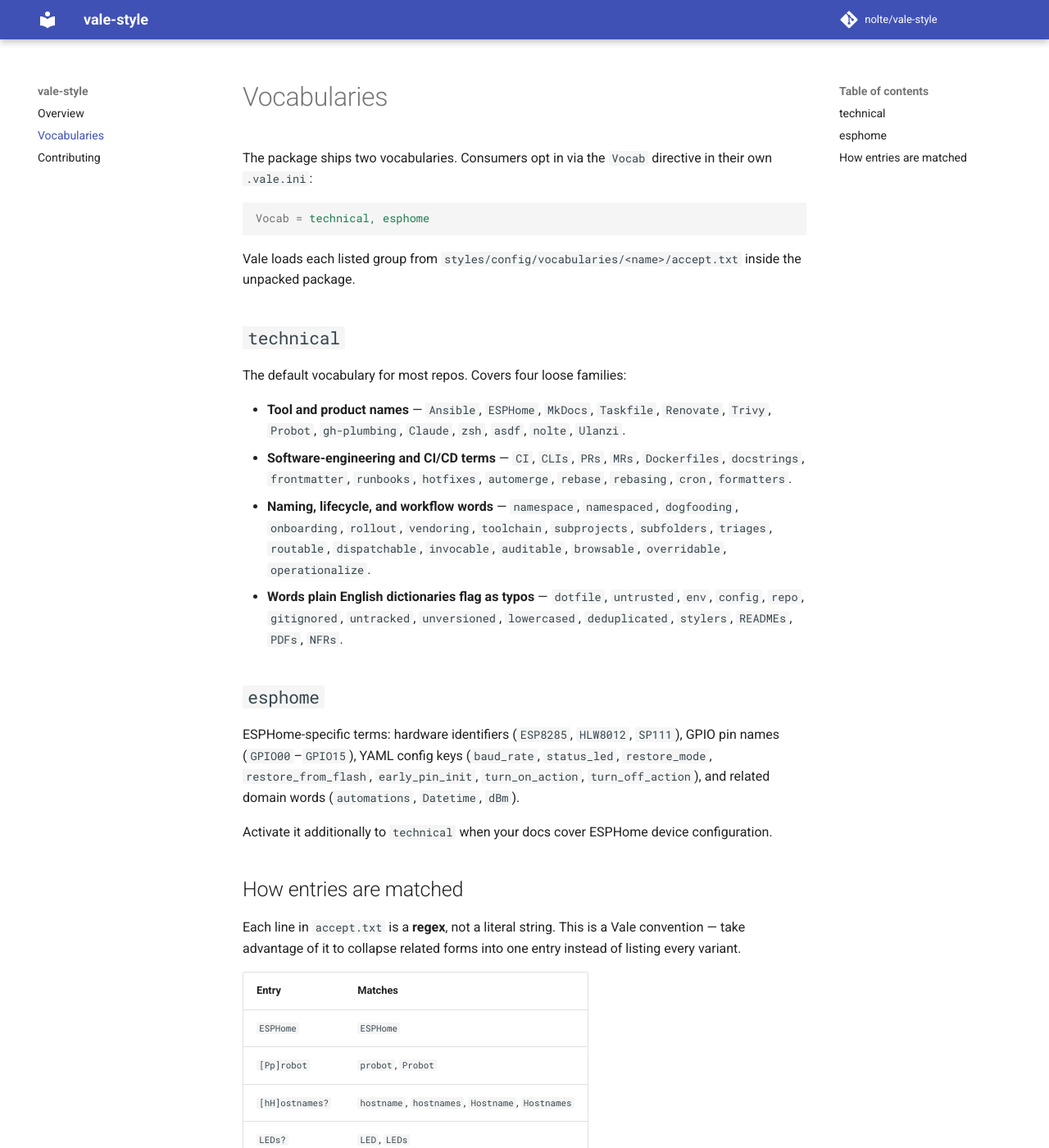
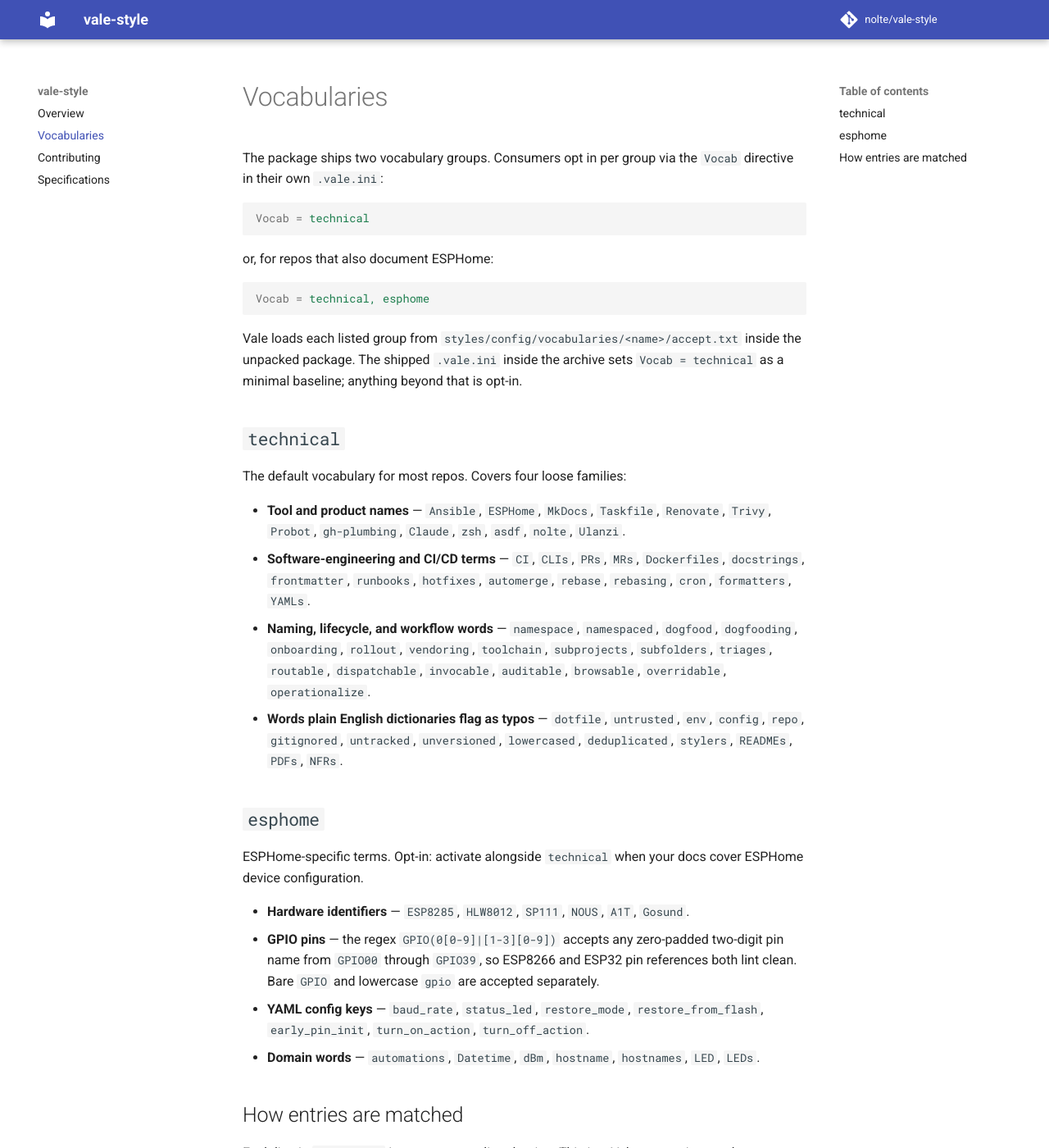
Before and after one commit to nolte/vale-style, an MkDocs documentation site: the page built from docs/vocabularies.md, in a window 1280 px wide and 1400 px high. Shown: the whole window at 82% size. Built offline with MkDocs 1.6.1 and Material for MkDocs 9.7.7, drawn with Linux system fonts in a browser that asks for light colours; comment, search, counter and statistics services are not loaded; some of the changed text lies outside the part shown.

Commit message:
Rework docs end-to-end against the curation spec
- Collapse the eight individual GPIO pin entries in the esphome vocab
  into one regex GPIO(0[0-9]|[1-3][0-9]) so ESP8266 and ESP32 pin names
  both lint clean, and update docs/vocabularies.md to describe that
  shape honestly (the previous "GPIO00–GPIO15" wording implied a
  continuous range that wasn't actually in the vocab).
- Mark esphome as explicit opt-in in docs/vocabularies.md and name
  technical as the shipped baseline, matching the Vocab line in
  src/.vale.ini.
- Rewrite docs/contributing.md: introduce a narrowest-group rule for
  vocab additions, add a "Adding a Vale rule" section that documents
  src/styles/nolte-styles/ as the drop-in directory (no .vale.ini
  change needed — already listed in BasedOnStyles), and point to the
  canonical curation spec for the reasoning behind the rules.
- Harmonise the build snippet: CLAUDE.md now uses the same subshell
  form as README.md and docs/contributing.md.
- Add a Specifications section to README.md, docs/index.md,
  mkdocs.yml, and a dedicated docs/specifications.md so specs are
  visible on the docs site without duplicating content out of spec/.

Co-Authored-By: Claude Opus 4.7 (1M context) <noreply@anthropic.com>

````diff
--- a/docs/vocabularies.md
+++ b/docs/vocabularies.md
@@ -1,27 +1,36 @@
 # Vocabularies
 
-The package ships two vocabularies. Consumers opt in via the `Vocab` directive in their own `.vale.ini`:
+The package ships two vocabulary groups. Consumers opt in per group via the `Vocab` directive in their own `.vale.ini`:
+
+```ini
+Vocab = technical
+```
+
+or, for repos that also document ESPHome:
 
 ```ini
 Vocab = technical, esphome
 ```
 
-Vale loads each listed group from `styles/config/vocabularies/<name>/accept.txt` inside the unpacked package.
+Vale loads each listed group from `styles/config/vocabularies/<name>/accept.txt` inside the unpacked package. The shipped `.vale.ini` inside the archive sets `Vocab = technical` as a minimal baseline; anything beyond that is opt-in.
 
 ## `technical`
 
 The default vocabulary for most repos. Covers four loose families:
 
 - **Tool and product names** — `Ansible`, `ESPHome`, `MkDocs`, `Taskfile`, `Renovate`, `Trivy`, `Probot`, `gh-plumbing`, `Claude`, `zsh`, `asdf`, `nolte`, `Ulanzi`.
-- **Software-engineering and CI/CD terms** — `CI`, `CLIs`, `PRs`, `MRs`, `Dockerfiles`, `docstrings`, `frontmatter`, `runbooks`, `hotfixes`, `automerge`, `rebase`, `rebasing`, `cron`, `formatters`.
-- **Naming, lifecycle, and workflow words** — `namespace`, `namespaced`, `dogfooding`, `onboarding`, `rollout`, `vendoring`, `toolchain`, `subprojects`, `subfolders`, `triages`, `routable`, `dispatchable`, `invocable`, `auditable`, `browsable`, `overridable`, `operationalize`.
+- **Software-engineering and CI/CD terms** — `CI`, `CLIs`, `PRs`, `MRs`, `Dockerfiles`, `docstrings`, `frontmatter`, `runbooks`, `hotfixes`, `automerge`, `rebase`, `rebasing`, `cron`, `formatters`, `YAMLs`.
+- **Naming, lifecycle, and workflow words** — `namespace`, `namespaced`, `dogfood`, `dogfooding`, `onboarding`, `rollout`, `vendoring`, `toolchain`, `subprojects`, `subfolders`, `triages`, `routable`, `dispatchable`, `invocable`, `auditable`, `browsable`, `overridable`, `operationalize`.
 - **Words plain English dictionaries flag as typos** — `dotfile`, `untrusted`, `env`, `config`, `repo`, `gitignored`, `untracked`, `unversioned`, `lowercased`, `deduplicated`, `stylers`, `READMEs`, `PDFs`, `NFRs`.
 
 ## `esphome`
 
-ESPHome-specific terms: hardware identifiers (`ESP8285`, `HLW8012`, `SP111`), GPIO pin names (`GPIO00`–`GPIO15`), YAML config keys (`baud_rate`, `status_led`, `restore_mode`, `restore_from_flash`, `early_pin_init`, `turn_on_action`, `turn_off_action`), and related domain words (`automations`, `Datetime`, `dBm`).
+ESPHome-specific terms. Opt-in: activate alongside `technical` when your docs cover ESPHome device configuration.
 
-Activate it additionally to `technical` when your docs cover ESPHome device configuration.
+- **Hardware identifiers** — `ESP8285`, `HLW8012`, `SP111`, `NOUS`, `A1T`, `Gosund`.
+- **GPIO pins** — the regex `GPIO(0[0-9]|[1-3][0-9])` accepts any zero-padded two-digit pin name from `GPIO00` through `GPIO39`, so ESP8266 and ESP32 pin references both lint clean. Bare `GPIO` and lowercase `gpio` are accepted separately.
+- **YAML config keys** — `baud_rate`, `status_led`, `restore_mode`, `restore_from_flash`, `early_pin_init`, `turn_on_action`, `turn_off_action`.
+- **Domain words** — `automations`, `Datetime`, `dBm`, `hostname`, `hostnames`, `LED`, `LEDs`.
 
 ## How entries are matched
 
@@ -33,5 +42,8 @@ Each line in `accept.txt` is a **regex**, not a literal string. This is a Vale c
 | `[Pp]robot` | `probot`, `Probot` |
 | `[hH]ostnames?` | `hostname`, `hostnames`, `Hostname`, `Hostnames` |
 | `LEDs?` | `LED`, `LEDs` |
+| `GPIO(0[0-9]|[1-3][0-9])` | `GPIO00`–`GPIO39` |
 
 Keep entries **case-sensitive by default**: write `[Pp]robot` rather than `(?i)probot`, so the vocabulary still flags unintended lowercase variants in places where only the proper-noun form is correct.
+
+See the [Vocabulary and Style Curation spec](https://github.com/nolte/vale-style/blob/main/spec/vocabulary-and-style-curation/en.md) for the full maintenance rules this package follows.
--- a/mkdocs.yml
+++ b/mkdocs.yml
@@ -8,6 +8,7 @@ nav:
   - Overview: index.md
   - Vocabularies: vocabularies.md
   - Contributing: contributing.md
+  - Specifications: specifications.md
 plugins:
   - include-markdown
 markdown_extensions:
````
Also changed, not shown: CLAUDE.md (+6 -2 lines), README.md (+4 -0 lines), docs/contributing.md (+20 -5 lines), docs/index.md (+1 -0 lines), docs/specifications.md (added, +17 -0 lines), 1 other file.
